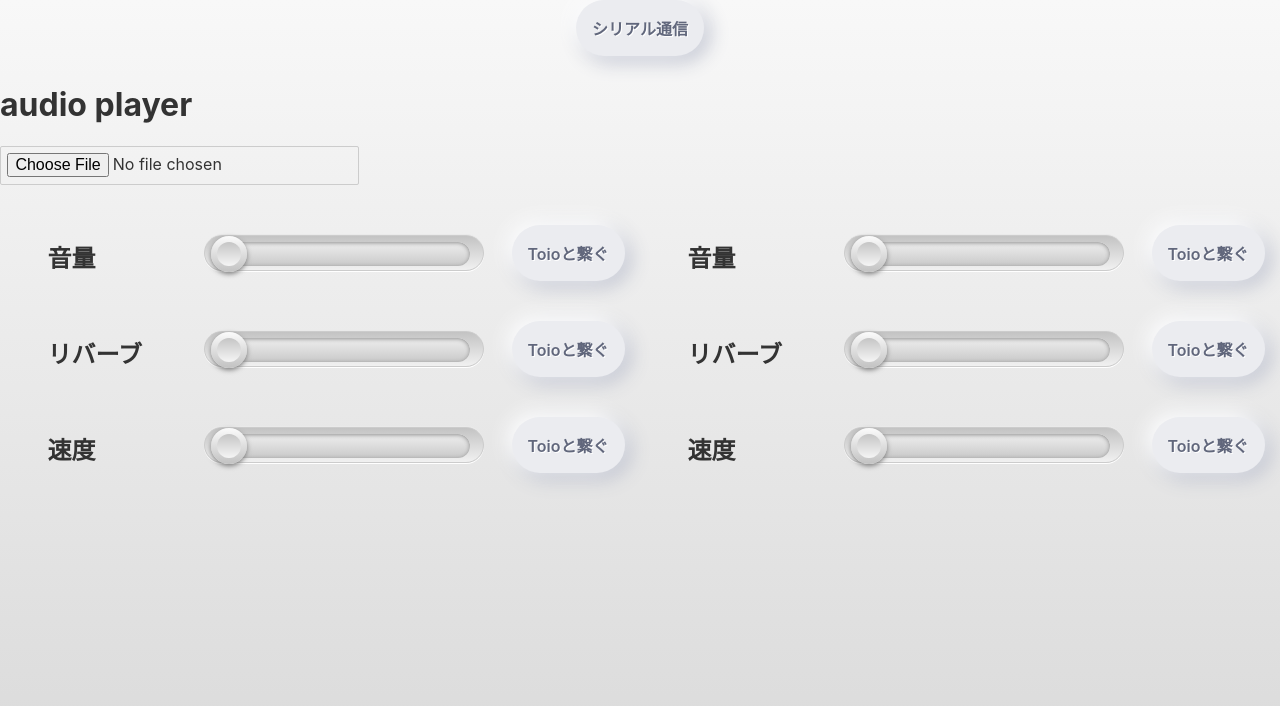
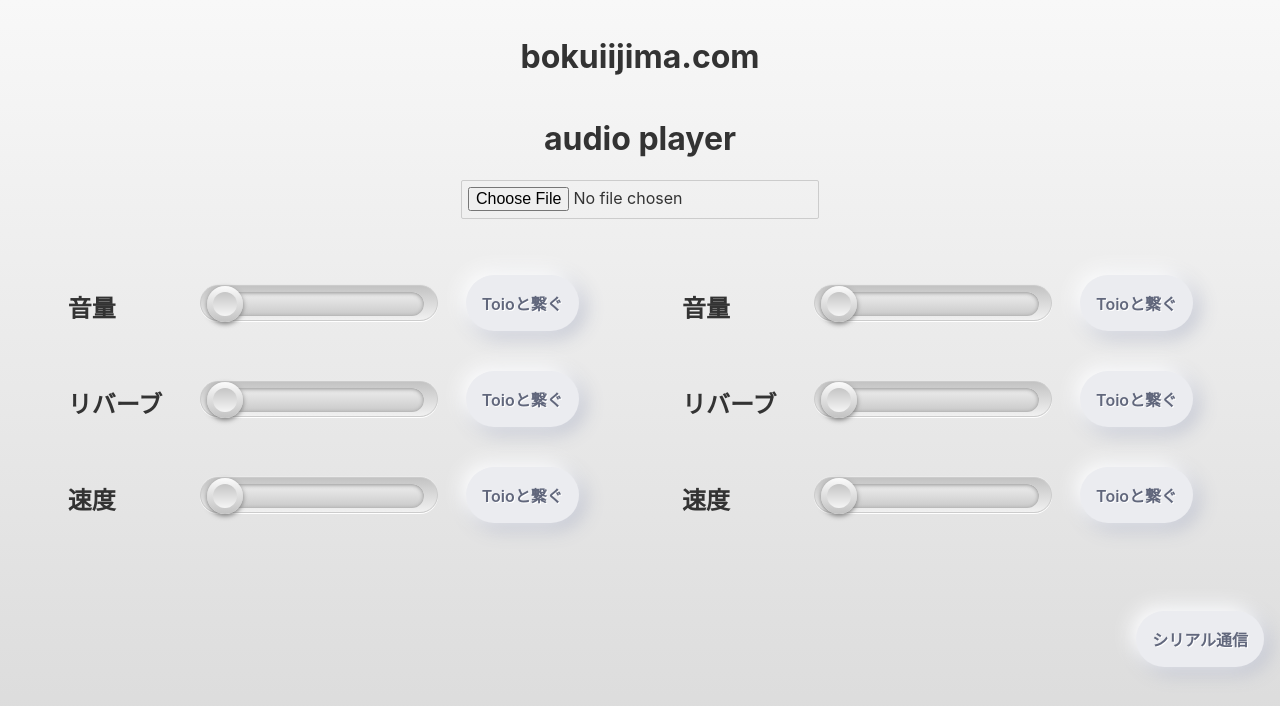
Before and after one commit to yuru-DJ/yuru-DJ-web, a Svelte app: page / in a window 1280 px wide. Shown: the top 706 px of the page. Built offline with nearby package versions, Linux system fonts and the light colour scheme.

Commit message:
Fix design

```diff
--- a/src/App.svelte
+++ b/src/App.svelte
@@ -5,8 +5,10 @@
 </script>
 
 <main>
-	<SerialMonitor />
-	<AudioPlayer />
+	<header>
+		<h1>bokuiijima.com</h1>
+		<AudioPlayer />
+	</header>
 
 	<div class="monitor-container">
 		<div class="monitor-wrapper">
@@ -28,14 +30,37 @@
 			<CubeMonitor role={"速度"}/>
 		</div>
 	</div>
+
+	<footer>
+		<SerialMonitor />
+	</footer>
 </main>
 
 <style lang="scss">
+	main {
+		height: 100%;
+		width: 100%;
+	}
+	header {
+		padding: 16px;
+		display: flex;
+		flex-direction: column;
+		align-items: center;
+		justify-content: center;
+	}
+
+	footer {
+		padding: 16px;
+		display: flex;
+		align-items: center;
+		justify-content: flex-end;
+	}
+
   .monitor-container {
 		display: grid;
 		grid-auto-flow: column;
 		grid-template-rows: 30% 30% 30%;
-		grid-template-columns: 50% 50%;
+		grid-template-columns: 48% 48%;
 		padding: 16px;
 		width: 100%;
   }
--- a/src/components/CubeMonitor.svelte
+++ b/src/components/CubeMonitor.svelte
@@ -79,12 +79,12 @@ $: {
   }
 
   .role-name {
-    width: 6em;
+    width: 5em;
     overflow: hidden;
   }
 
   .connect-toio-button-wrapper {
     margin-right: 1em;
-    width: calc(50%);
+    width: calc(45%);
   }
 </style>
--- a/src/components/SerialMonitor.svelte
+++ b/src/components/SerialMonitor.svelte
@@ -34,7 +34,5 @@ const onClick = async () => {
     display: flex;
     align-items: center;
     justify-content: center;
-    height: 100%;
-    width: 100%;
   }
 </style>
```
